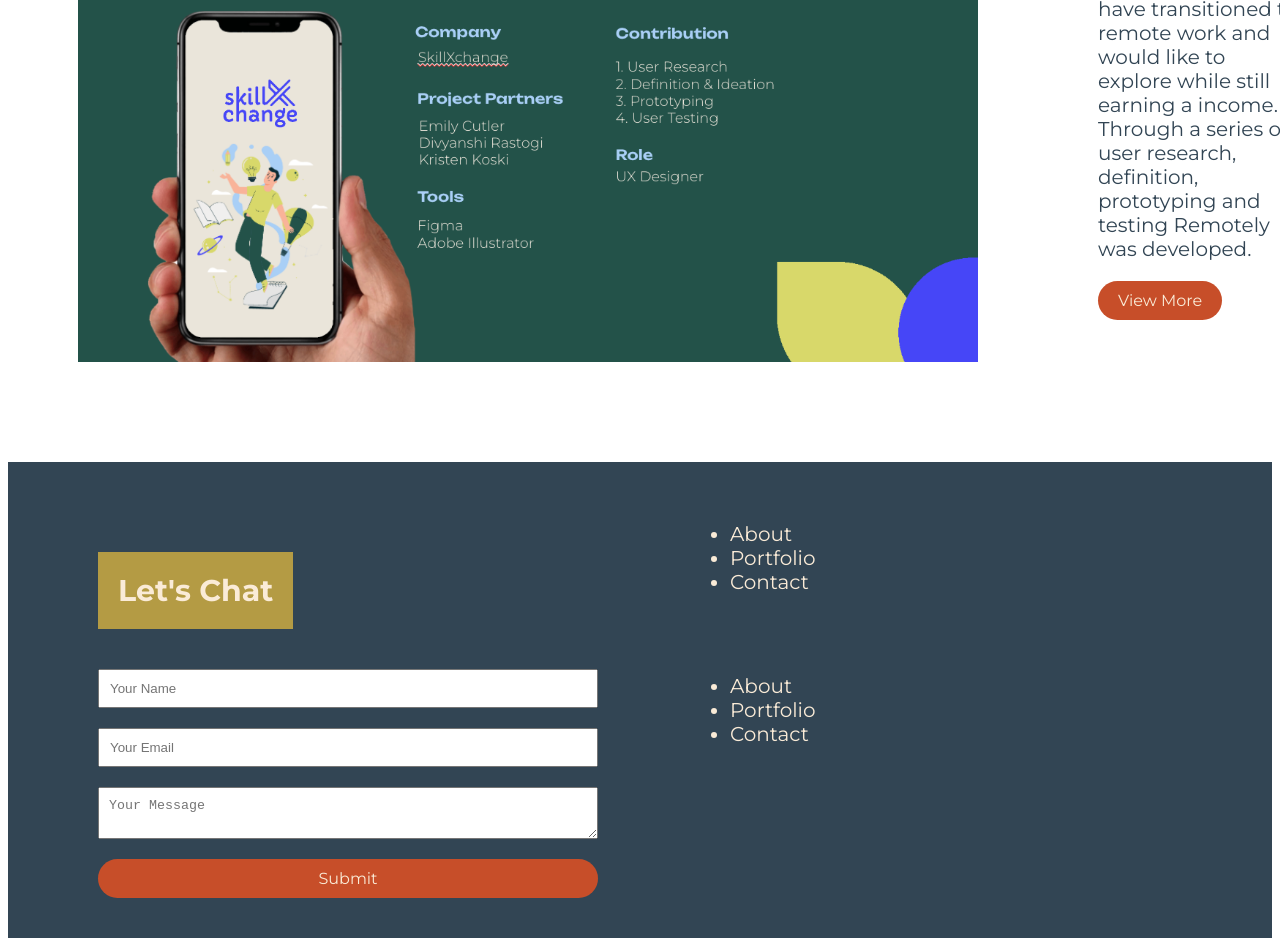
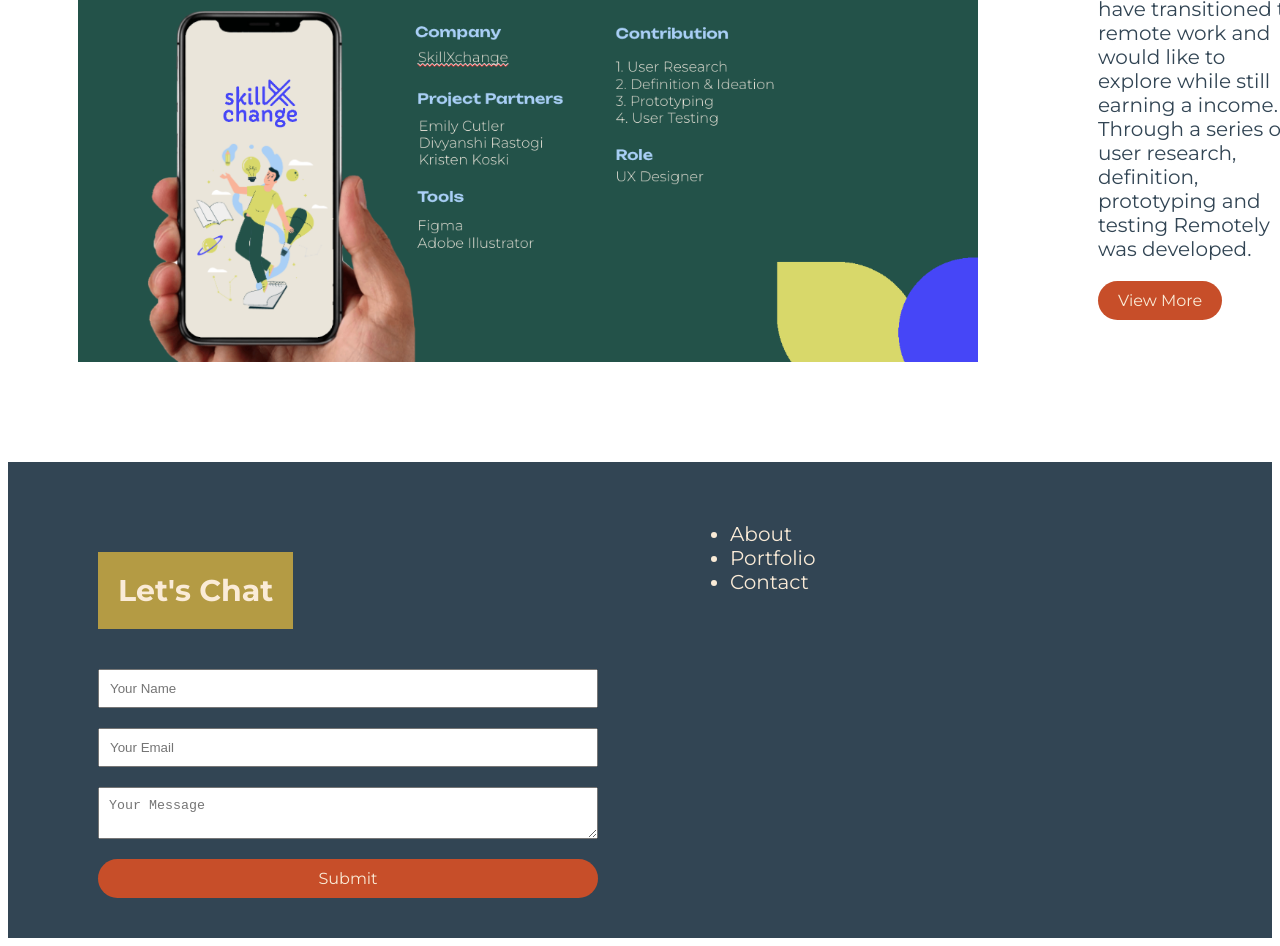
Before and after one commit to WellHeyItsEmily/UX_UI_HW_19, a plain HTML site: page index.html in a window 1280 px wide. Shown: the part 3181-4127 px from the top of the page. Drawn offline with nearby package versions, Linux system fonts and the light colour scheme.

Commit message:
edit 315
changed footer

```diff
--- a/index.html
+++ b/index.html
@@ -99,15 +99,6 @@
         </nav>
     </div>
 
-    <div class="footercontent">
-        <nav>
-            <ul class="menuitemfooter">
-                <li>About</li>
-                <li>Portfolio</li>
-                <li>Contact</li>
-            </ul>
-        </nav>
-    </div>
 </section>
 
 </footer>
```
